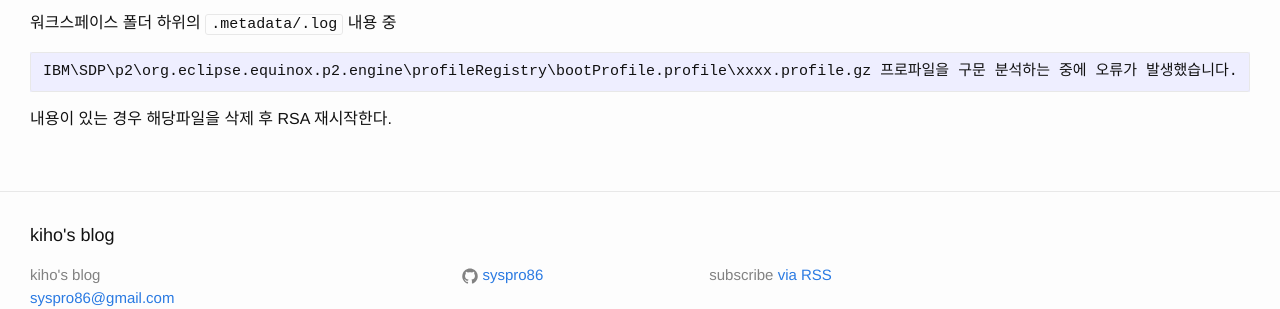
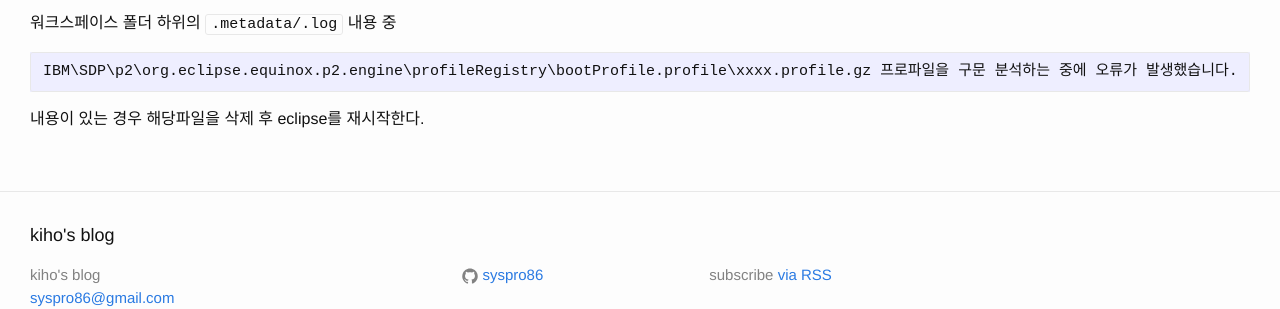
Before and after one commit to syspro86/syspro86.github.io, a Jekyll site: the page built from _posts/2018-06-26-eclipse-workaround.md, in a window 1280 px wide. Shown: the part 1506-1815 px from the top of the page. Built offline with Jekyll 4.4.1, drawn with Linux system fonts in a browser that asks for light colours; comment, search, counter and statistics services are not loaded.

Commit message:
Update 2018-06-26-eclipse-workaround.md

```diff
--- a/_posts/2018-06-26-eclipse-workaround.md
+++ b/_posts/2018-06-26-eclipse-workaround.md
@@ -76,4 +76,4 @@
 
     IBM\SDP\p2\org.eclipse.equinox.p2.engine\profileRegistry\bootProfile.profile\xxxx.profile.gz 프로파일을 구문 분석하는 중에 오류가 발생했습니다.
 
-내용이 있는 경우 해당파일을 삭제 후 RSA 재시작한다.
+내용이 있는 경우 해당파일을 삭제 후 eclipse를 재시작한다.
```
